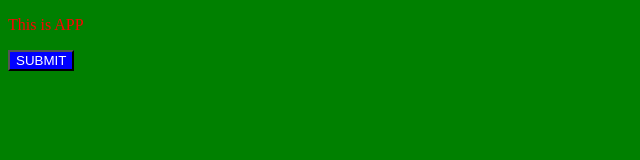
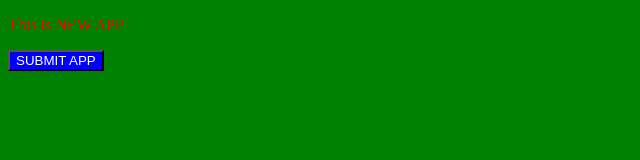
Before and after one commit to Trieudz13012004/git-tutorial, a plain HTML site: page index.html in a window 1280 px wide. Shown: the whole page, without its empty margins (0-640 px from the left). Drawn offline with Linux system fonts and the light colour scheme.

Commit message:
Update html file

```diff
--- a/index.html
+++ b/index.html
@@ -11,8 +11,8 @@
 </head>
 
 <body>
-    <p>This is APP</p>
-    <button>SUBMIT</button>
+    <p>This is NEW APP</p>
+    <button>SUBMIT APP</button>
 </body>
 </html>
 <!--   Thư mục đang làm việc                |              Staging Area                   |              Committed
```
